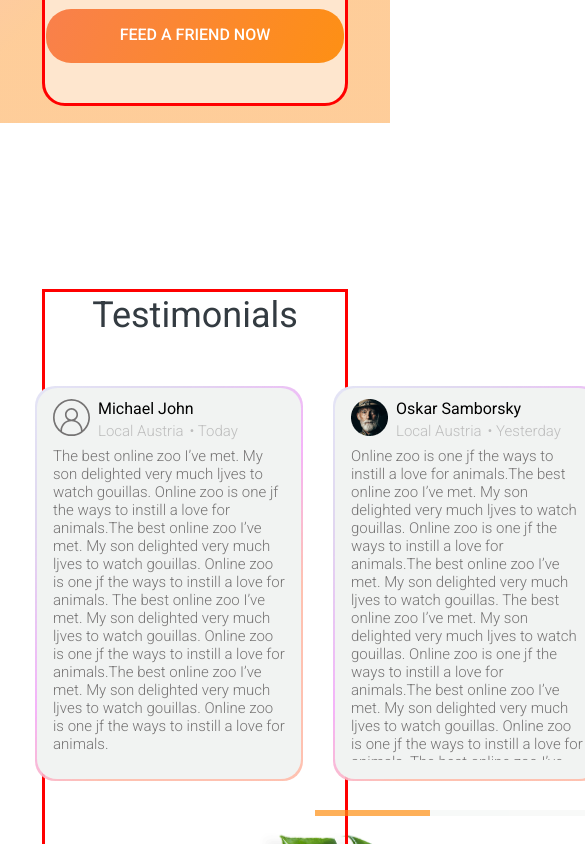
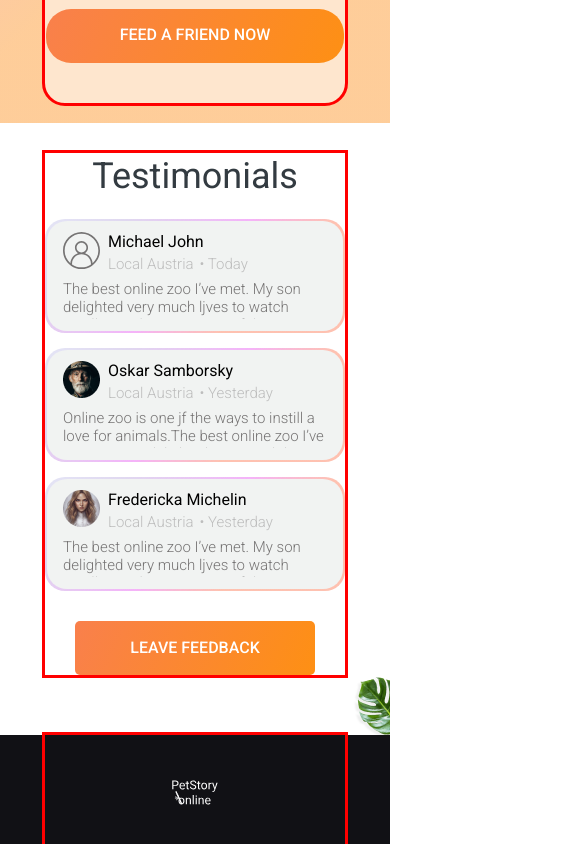
Before and after one commit to katsuro666/online-zoo, a plain HTML site: page pages/main/index.html in a window 390 px wide. Shown: the part 3380-4224 px from the top of the page, 585 px wide, since content can reach past the window. Drawn offline with Linux system fonts and the light colour scheme.

Commit message:
feat: make testimonials section responsive

```diff
--- a/assets/stylesheets/base/_base.scss
+++ b/assets/stylesheets/base/_base.scss
@@ -7,6 +7,8 @@
  */
 html {
   box-sizing: border-box;
+  scroll-behavior: smooth;
+  overflow-x: hidden;
 }
 
 /**
@@ -34,7 +36,8 @@ a {
   }
 }
 
-html {
-  scroll-behavior: smooth;
-  overflow-x: hidden;
-}
+// @include media-tablet {
+//   html {
+//     overflow-x: hidden;
+//   }
+// }
--- a/assets/stylesheets/components/_button.scss
+++ b/assets/stylesheets/components/_button.scss
@@ -124,13 +124,26 @@
     bottom: 15px;
 }
 
-//TESTIMONIALS
+// TESTIMONIALS
 
 .testimonials__button {
     width: 298px;
     height: 54px;
     border-radius: 5px;
+
+    @include media-tablet {
+        width: 240px;
+        margin-top: 40px;
+        margin-left: calc(50% - 120px);
+    }
+
+    @include media-mobile {
+        margin-top: 30px;
+
+    }
 }
+
+// FOOTER
 
 .footer__button button {
     width: 298px;
--- a/assets/stylesheets/layout/_pick-and-feed.scss
+++ b/assets/stylesheets/layout/_pick-and-feed.scss
@@ -178,9 +178,9 @@
 }
 
 .pick-and-feed__arrow_tablet {
-  display: none;
+  &-first {
+    display: none;
 
-  &-first {
     @include media-tablet {
       display: block;
       position: absolute;
@@ -197,6 +197,8 @@
   }
 
   &-second {
+    display: none;
+
     @include media-tablet {
       display: inline-block;
       position: absolute;
--- a/assets/stylesheets/layout/_testimonials.scss
+++ b/assets/stylesheets/layout/_testimonials.scss
@@ -2,6 +2,25 @@
   background: url(../../assets/images/background_leaf.png) no-repeat right bottom -140px / auto 45%;
   padding-top: 140px;
   padding-bottom: 180px;
+
+  @include media-laptop {
+    background: url(../../assets/images/background_leaf_laptop.png) no-repeat right bottom -85px;
+    padding-top: 100px;
+    padding-bottom: 140px;
+  }
+
+  @include media-tablet {
+    background: url(../../assets/images/background_leaf_tablet.png) no-repeat right bottom -65px;
+    padding-top: 60px;
+    padding-bottom: 82px;
+  }
+
+  @include media-mobile {
+    background: url(../../assets/images/background_leaf_mobile.png) no-repeat right bottom -30px;
+
+    padding-top: 30px;
+    padding-bottom: 60px;
+  }
 }
 
 .testimonials-wrapper {
@@ -9,15 +28,32 @@
     & h2 {
       @include h3;
       text-align: center;
+
+      @include media-laptop {
+        margin: 0;
+      }
     }
 }
 
 .testimonials-container {
   position: relative;
-  left: -10px;
   display: flex;
   justify-content: space-between;
   margin-top: 47px;
+
+  @include media-laptop {
+    margin-top: 30px;
+  }
+
+  @include media-tablet {
+    flex-direction: column;
+    height: 372px;
+    overflow: hidden;
+  }
+
+  @include media-mobile {
+    margin-top: 20px;
+  }
 }
 
 .testimonials-item {
@@ -27,6 +63,15 @@
   height: 391px;
   background: $gray-light;
   border-radius: 20px;
+
+  @include media-laptop {
+    width: 293px;
+  }
+
+  @include media-tablet {
+    width: 100%;
+    height: 110px;
+  }
 }
 
 .testimonials-user {
@@ -72,13 +117,21 @@
   color: $gray;
   margin: 0px 15px 19px 16px;
   overflow-y: hidden;
+
+  @include media-tablet {
+    margin-bottom: 12px;
+  }
 }
 
 .testimonials-item__border {
   background: $pink_gradient;
   padding: 2px;
   border-radius: 20px;
-  margin-right: 30px;
+  margin-right: 25px;
+
+  @include media-tablet {
+    margin: 0 0 15px 0;
+  }
 }
 
 .testimonials-scroll {
@@ -87,6 +140,14 @@
   width: 1160px;
   margin-top: 21px;
   margin-bottom: 31px;
+
+  @include media-laptop {
+    margin: 20px auto 52px;
+  }
+
+  @include media-tablet {
+    display: none;
+  }
 }
 
 .testimonials__slider {
@@ -120,4 +181,9 @@
     background: rgba(254, 144, 19, 1);
     cursor: pointer;
   }
+
+  @include media-laptop {
+    margin-left: 300px;
+    width: 390px;
+  }
 }
```
Also changed, not shown: assets/stylesheets/base/_helpers.scss (+0 -9 lines), assets/images/background_leaf_laptop.png (added), assets/images/background_leaf_mobile.png (added), assets/images/background_leaf_tablet.png (added), assets/stylesheets/main.css, 1 other file.
